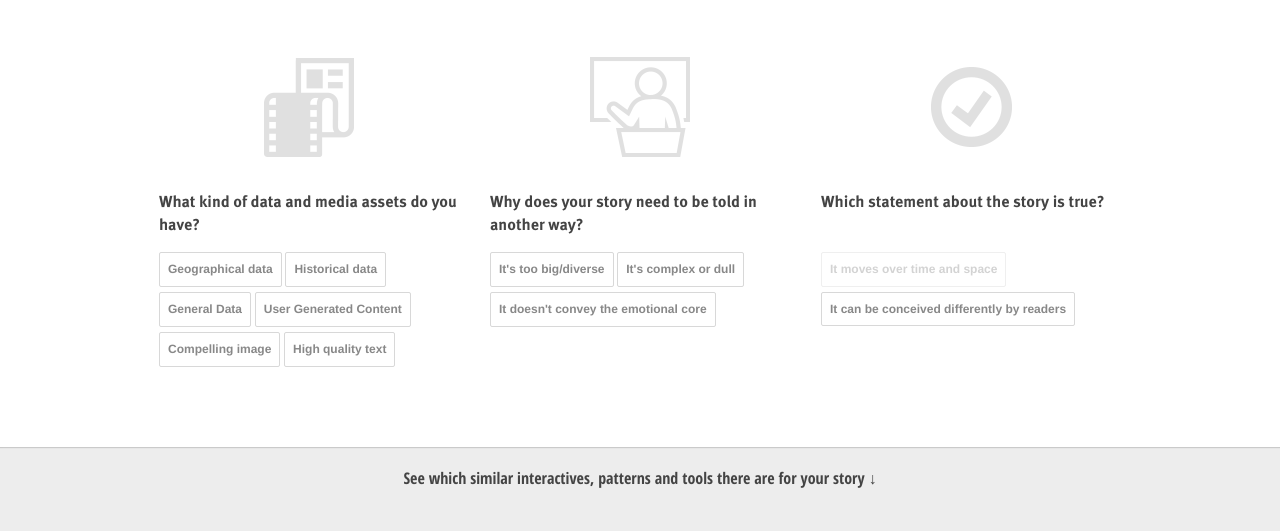
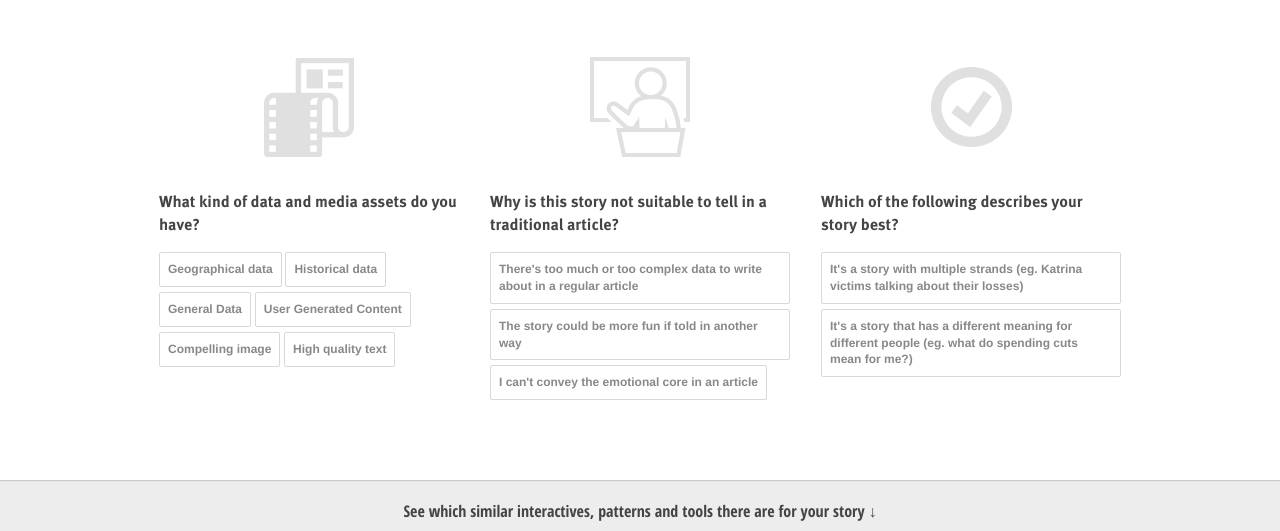
Before and after one commit to daanlouter/interactive-story-patterns, a plain HTML site: page index.html in a window 1280 px wide. Shown: the part 200-731 px from the top of the page. Drawn offline with nearby package versions, Linux system fonts and the light colour scheme.

Commit message:
changed language of questions and answers a little bit

```diff
--- a/css/styles.less
+++ b/css/styles.less
@@ -139,11 +139,6 @@ header{
 					cursor: default;
 				}
 			}
-		}
-	}
-	#question3{
-		.wizardAnswers{
-			margin-top:32px;
 		}
 	}
 }
--- a/index.html
+++ b/index.html
@@ -54,19 +54,19 @@
                 </section>
                 <section class="questionBlock" id="question2">
                     <img src="img/tellingIcon.png" />
-                    <p class="wizardQuestion">Why does your story need to be told in another way?</p>
+                    <p class="wizardQuestion">Why is this story not suitable to tell in a traditional article?</p>
                     <div class="wizardAnswers">
-                        <div class="answer">It's too big/diverse</div>
-                        <div class="answer">It's complex or dull</div>
-                        <div class="answer">It doesn't convey the emotional core</div>
+                        <div class="answer">There's too much or too complex data to write about in a regular article</div>
+                        <div class="answer">The story could be more fun if told in another way</div>
+                        <div class="answer">I can't convey the emotional core in an article</div>
                     </div>
                 </section>
                 <section class="questionBlock" id="question3">
                     <img src="img/checkIcon.png" />
-                    <p class="wizardQuestion">Which statement about the story is true?</p>
+                    <p class="wizardQuestion">Which of the following describes your story best?</p>
                     <div class="wizardAnswers">
-                        <div class="answer inactive">It moves over time and space</div>
-                        <div class="answer">It can be conceived differently by readers</div>
+                        <div class="answer">It's a story with multiple strands (eg. Katrina victims talking about their losses)</div>
+                        <div class="answer">It's a story that has a different meaning for different people (eg. what do spending cuts mean for me?)</div>
                     </div>
                 </section>
                 <div class="clearboth"></div>
```
